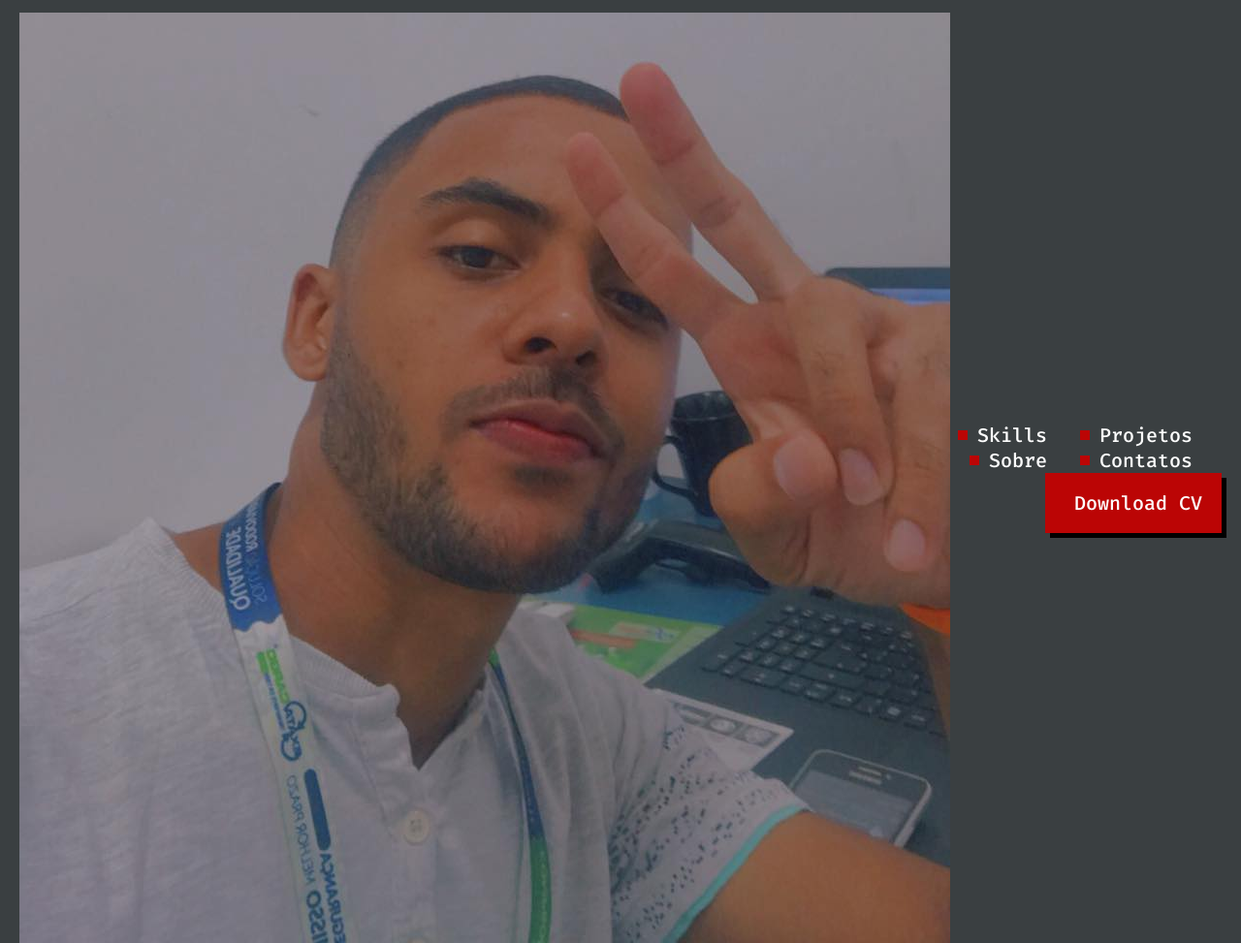
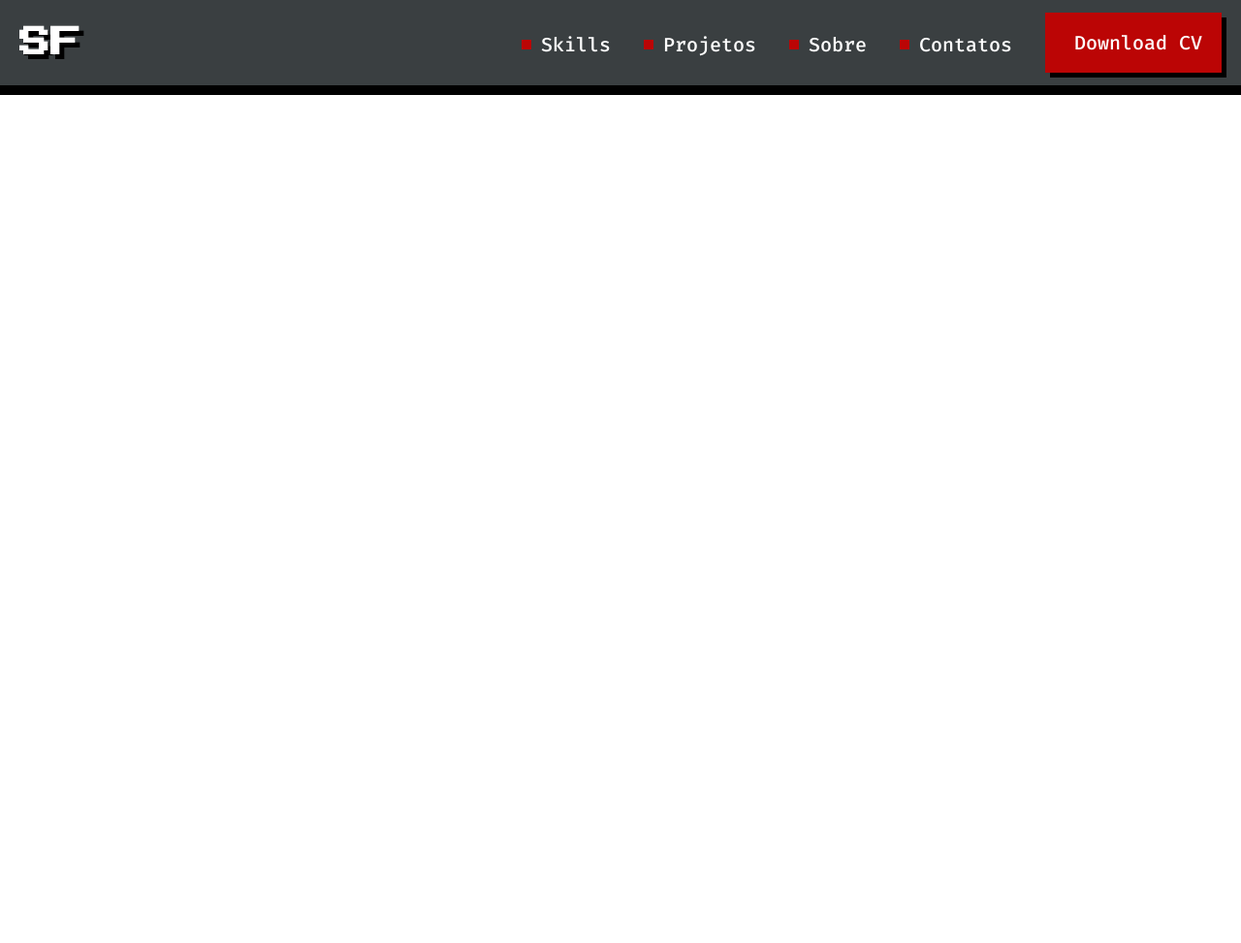
Before and after one commit to silviocclf/silviofilhodev, a plain HTML site: page index.html in a window 1280 px wide. Shown: the top 973 px of the page at 97% size. After the commit the page ends 800 px from the top, so only its background shows below. Drawn offline with Linux system fonts and the light colour scheme.

Commit message:
third commit

```diff
--- a/css/reset.css
+++ b/css/reset.css
@@ -1,3 +1,3 @@
-body {
+body, h1, h2, h3 {
     margin: 0;
 }
--- a/index.html
+++ b/index.html
@@ -7,16 +7,15 @@
     <title>Silvio Filho</title>
 
     <link rel="preconnect" href="https://fonts.googleapis.com">
-    <link rel="preconnect" href="https://fonts.gstatic.com" crossorigin>
-    <link href="https://fonts.googleapis.com/css2?family=Fira+Code:wght@300;500&display=swap" rel="stylesheet">
-
+<link rel="preconnect" href="https://fonts.gstatic.com" crossorigin>
+<link href="https://fonts.googleapis.com/css2?family=Fira+Code:wght@300;500&family=Press+Start+2P&display=swap" rel="stylesheet">
     <link rel="stylesheet" href="css/reset.css">
     <link rel="stylesheet" href="css/index.css">
 
 </head>
 <body>
     <header>
-        <img src="assets/img/silvio-2020.jpg" alt="foto do rosto do silvio">
+        <h1>SF</h1>
             <nav>
                 <a href="" lang="en">Skills</a>
                 <a href="">Projetos</a>
```
